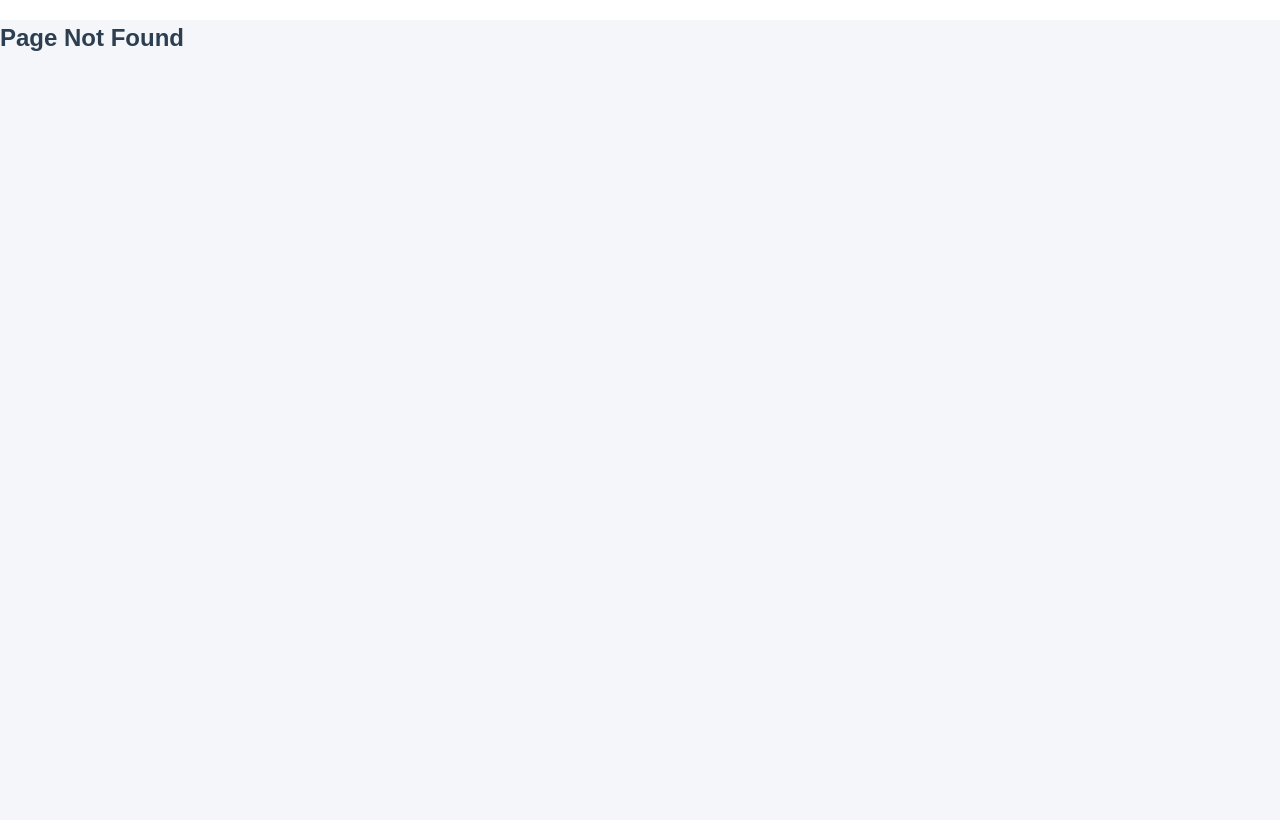
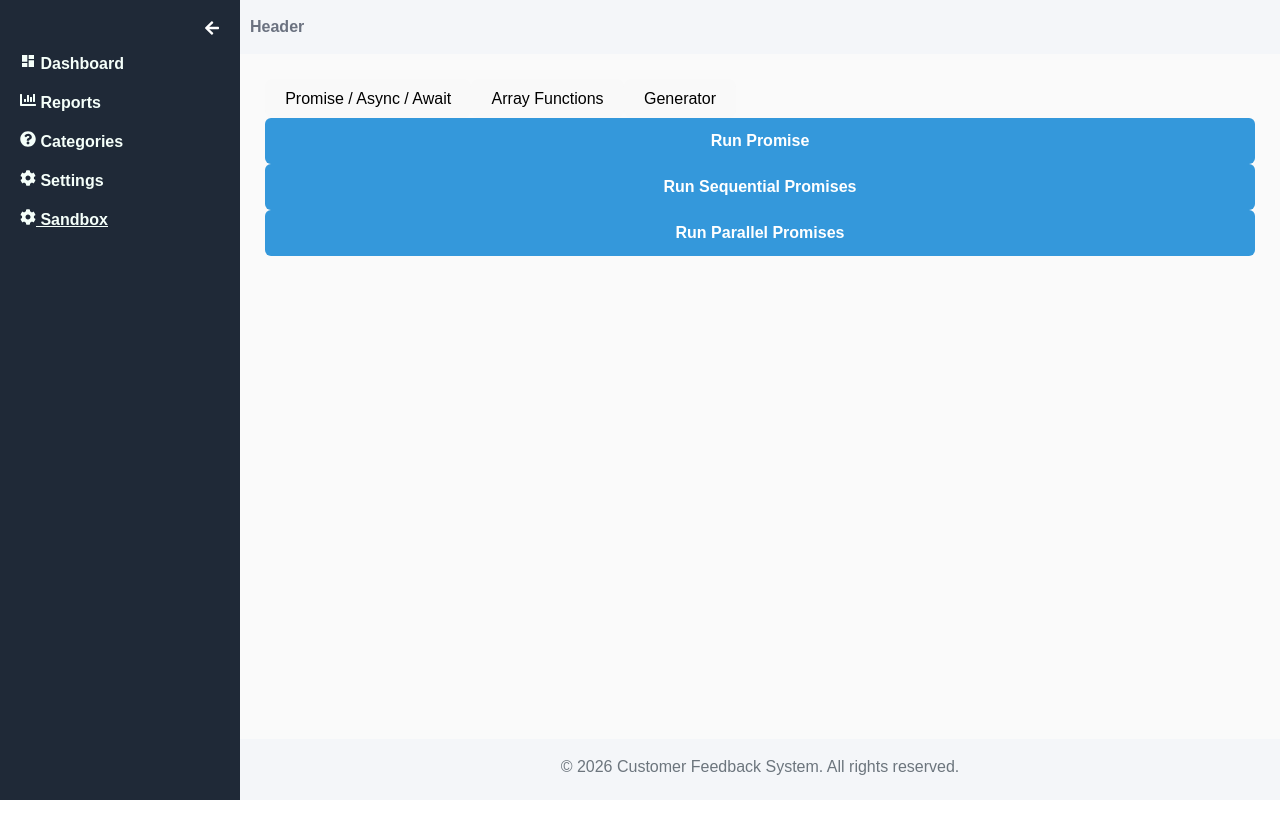
Before and after one commit to dickmacalinao/customer-feedback-web, a React (Vite) app: page /1/sandbox in a window 1280 px wide. Before the commit this address had no page. Built offline with nearby package versions, Linux system fonts and the light colour scheme.

Commit message:
Added Sandbox

```diff
--- a/src/components/layout/Sidebar.tsx
+++ b/src/components/layout/Sidebar.tsx
@@ -53,6 +53,12 @@ export default function Sidebar() {
               {!collapsed && " Settings"}
             </NavLink>
           </li>
+          <li>
+            <NavLink to={`/${customerSlug}/sandbox`}>
+              <FaCog />
+              {!collapsed && " Sandbox"}
+            </NavLink>
+          </li>
         </ul>
       </nav>
     </div>
--- a/src/pages/admin/Reports.tsx
+++ b/src/pages/admin/Reports.tsx
@@ -5,7 +5,7 @@ import { useQuery } from "@tanstack/react-query";
 
 import Tabs from "../../components/common/Tabs";
 import { fetchCategories } from "../../api/categories";
-import CategoryReport from "./Reports/CategoryReport";
+import CategoryReport from "./reports/CategoryReport";
 
 export default function Reports() {
   const [categoryTabs, setCategoryTabs] = useState([]);
--- /dev/null
+++ b/src/pages/admin/Sandbox.tsx
@@ -0,0 +1,30 @@
+import { useState } from "react";
+import Tabs from "../../components/common/Tabs";
+import PromiseAsyncAwait from "./sandbox/PromiseAsyncAwait";
+import ArrayFunctions from "./sandbox/ArrayFunctions";
+import Generator from "./sandbox/Generator";
+
+export default function Sandbox() {
+  const tabs = [
+    { id: "promise", label: "Promise / Async / Await" },
+    { id: "array", label: "Array Functions" },
+    { id: "generator", label: "Generator" },
+  ];
+
+  const [selectedTab, setSelectedTab] = useState(tabs[0].id);
+
+  return (
+    <div className="min-h-screen bg-gray-100 py-12 px-4">
+      <Tabs
+        tabs={tabs}
+        selected={selectedTab}
+        onChange={(tab) => {
+          setSelectedTab(tab);
+        }}
+      />
+      {selectedTab === "promise" && <PromiseAsyncAwait />}
+      {selectedTab === "array" && <ArrayFunctions />}
+      {selectedTab === "generator" && <Generator />}
+    </div>
+  );
+}
--- /dev/null
+++ b/src/pages/admin/sandbox/ArrayFunctions.tsx
@@ -0,0 +1,49 @@
+export default function ArrayFunctions() {
+  const reduceExample = (arr: string) => {
+    const reversedArray = Array.from(arr).reduce(
+      (accumulator, currentValue) => {
+        return [currentValue, ...accumulator];
+      },
+      [],
+    );
+
+    return reversedArray;
+  };
+
+  return (
+    <div>
+      <table className="min-w-full divide-y divide-gray-200 border border-gray-100">
+        <thead>
+          <tr>
+            <th>Array Function</th>
+            <th>Description</th>
+            <th>Example</th>
+          </tr>
+        </thead>
+        <tbody>
+          <tr>
+            <td>map</td>
+            <td>
+              Creates a new array with the results of calling a function for
+              every array element
+            </td>
+            <td></td>
+          </tr>
+          <tr>
+            <td>filter</td>
+            <td>Creates a new array with elements that pass a test function</td>
+            <td></td>
+          </tr>
+          <tr>
+            <td>reduce</td>
+            <td>
+              Executes a reducer function on each element of the array,
+              resulting in a single output value
+            </td>
+            <td>String: "abcde", Result: "{reduceExample("abcde")}"</td>
+          </tr>
+        </tbody>
+      </table>
+    </div>
+  );
+}
--- /dev/null
+++ b/src/pages/admin/sandbox/Generator.tsx
@@ -0,0 +1,39 @@
+import SubmitButton from "../../../components/common/SubmitButton";
+
+import { useState } from "react";
+
+// Infinite generator function that generates numbers starting from 1
+const generateNumber = function* () {
+  let i = 1;
+  while (true) {
+    yield i++;
+  }
+};
+
+/*
+const generateNumber = function* (start: number = 1, end: number = 10) {
+  for (let i = start; i < end; i++) {
+    console.log("Generating number:", i);
+    yield i;
+  }
+  console.log("Generator has finished generating numbers.");
+  return end;
+};
+*/
+
+export default function Generator() {
+  const generator = generateNumber();
+
+  const [value, setValue] = useState<number>(generator.next().value);
+
+  const onClick = () => {
+    setValue(generator.next().value);
+  };
+
+  return (
+    <>
+      Value: {value}
+      <SubmitButton label="Generate Next" onSubmit={onClick} />
+    </>
+  );
+}
--- /dev/null
+++ b/src/pages/admin/sandbox/PromiseAsyncAwait.tsx
@@ -0,0 +1,77 @@
+// import { useEffect } from "react";
+import SubmitButton from "../../../components/common/SubmitButton";
+
+export default function PromiseAsyncAwait() {
+  const getData = (id: number) => {
+    return new Promise(
+      (resolve: (arg0: string) => void, reject: (arg0: string) => void) => {
+        setTimeout(() => {
+          if (id > 0) {
+            resolve(`Promise resolved ${id}!`);
+          } else {
+            reject(`Promise rejected ${id}!`);
+          }
+        }, 2000);
+      },
+    );
+  };
+
+  const fetchData = async (id: number) => {
+    console.log(`Fetching data for ID: ${id}`);
+    try {
+      const result = await getData(id);
+      console.log(`Result: ${result}`);
+      return result;
+    } catch (error) {
+      console.log(`Error: ${error}`);
+    }
+  };
+
+  const onClickPromise = () => {
+    fetchData(1);
+    console.log("This should run first");
+  };
+
+  async function fetchDataSequentially() {
+    console.time("sequential");
+    const data1 = await fetchData(1);
+    const data2 = await fetchData(2);
+    const data3 = await fetchData(3);
+    console.timeEnd("sequential");
+    return [data1, data2, data3];
+  }
+
+  async function fetchDataInParallel() {
+    console.time("parallel");
+    const promises = [fetchData(1), fetchData(2), fetchData(3)];
+    const results = await Promise.all(promises);
+    console.timeEnd("parallel");
+    return results;
+  }
+
+  const onClickSequentialPromise = () => {
+    fetchDataSequentially().then((results) => {
+      console.log("Sequential results:", results);
+    });
+  };
+
+  const onClickParallelPromise = () => {
+    fetchDataInParallel().then((results) => {
+      console.log("Parallel results:", results);
+    });
+  };
+
+  return (
+    <div className="min-h-screen bg-gray-100 py-12 px-4">
+      <SubmitButton label="Run Promise" onSubmit={onClickPromise} />
+      <SubmitButton
+        label="Run Sequential Promises"
+        onSubmit={onClickSequentialPromise}
+      />
+      <SubmitButton
+        label="Run Parallel Promises"
+        onSubmit={onClickParallelPromise}
+      />
+    </div>
+  );
+}
--- a/src/routes/AppRoutes.tsx
+++ b/src/routes/AppRoutes.tsx
@@ -6,6 +6,7 @@ import Reports from "../pages/admin/Reports";
 import Categories from "../pages/admin/Categories";
 import Category from "../pages/admin/Category";
 import Settings from "../pages/admin/Settings";
+import Sandbox from "../pages/admin/Sandbox";
 import NotFound from "../pages/NotFound";
 
 import AdminLayout from "../components/layout/AdminLayout";
@@ -26,6 +27,7 @@ export default function AppRoutes() {
         <Route path="/:customerSlug/categories" element={<Categories />} />
         <Route path="/:customerSlug/categories/:id" element={<Category />} />
         <Route path="/:customerSlug/settings" element={<Settings />} />
+        <Route path="/:customerSlug/sandbox" element={<Sandbox />} />
       </Route>
 
       <Route path="*" element={<NotFound />} />
```
